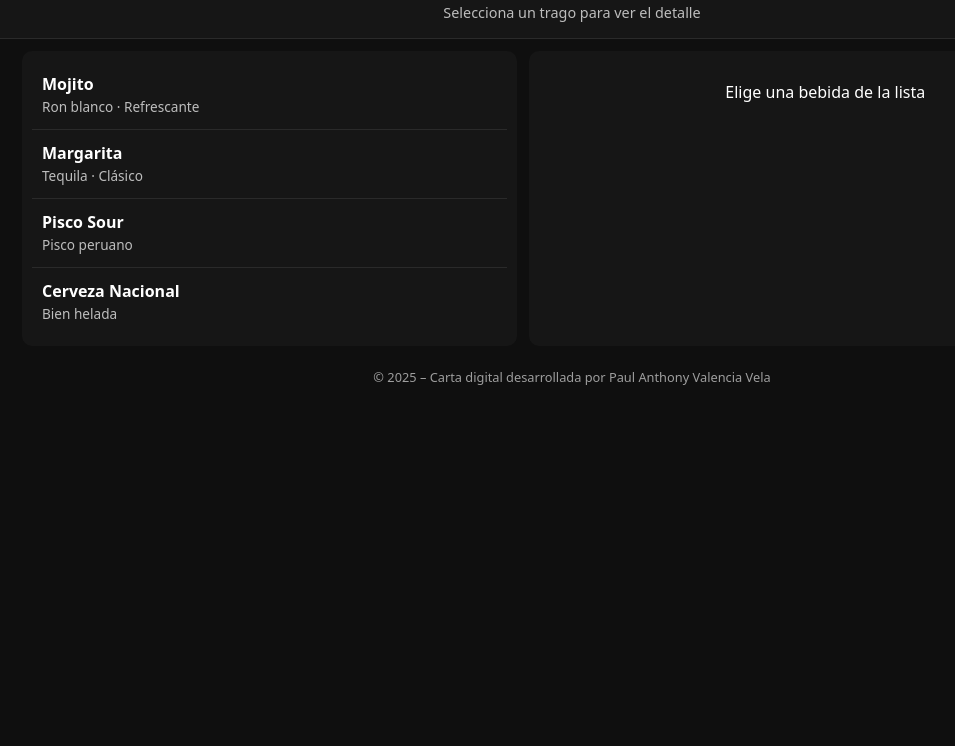
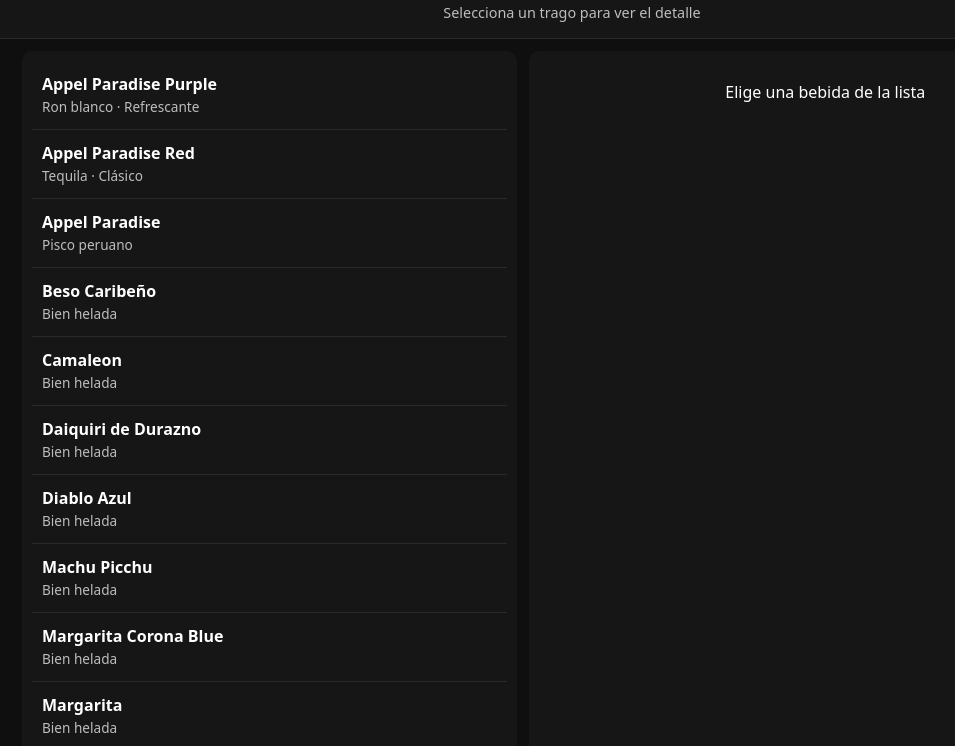
Before and after one commit to Panvave/carta-bar-karaoke, a plain HTML site: page index.html in a window 1280 px wide. Shown: the part 54-800 px from the top of the page, without its empty margins (68-1023 px from the left). Drawn offline with Linux system fonts and the light colour scheme.

Commit message:
Update index.html
Conectar imágenes locales de bebidas

```diff
--- a/index.html
+++ b/index.html
@@ -87,20 +87,56 @@
 
   <main class="container">
     <section class="lista">
-      <div class="item" onclick="ver('mojito')">
-        <strong>Mojito</strong>
+      <div class="item" onclick="ver('appelparadisepurple')">
+        <strong>Appel Paradise Purple</strong>
         <span>Ron blanco · Refrescante</span>
+      </div>
+      <div class="item" onclick="ver('appelparadisered')">
+        <strong>Appel Paradise Red</strong>
+        <span>Tequila · Clásico</span>
+      </div>
+      <div class="item" onclick="ver('appelparadise')">
+        <strong>Appel Paradise</strong>
+        <span>Pisco peruano</span>
+      </div>
+      <div class="item" onclick="ver('besocaribeno')">
+        <strong>Beso Caribeño</strong>
+        <span>Bien helada</span>
+      </div>
+      <div class="item" onclick="ver('camaleon')">
+        <strong>Camaleon</strong>
+        <span>Bien helada</span>
+      </div>
+      <div class="item" onclick="ver('daiquiridedurazno')">
+        <strong>Daiquiri de Durazno</strong>
+        <span>Bien helada</span>
+      </div>
+      <div class="item" onclick="ver('diabloazul')">
+        <strong>Diablo Azul</strong>
+        <span>Bien helada</span>
+      </div>
+      <div class="item" onclick="ver('machupicchu')">
+        <strong>Machu Picchu</strong>
+        <span>Bien helada</span>
+      </div>
+      <div class="item" onclick="ver('margaritacoroonablue')">
+        <strong>Margarita Corona Blue</strong>
+        <span>Bien helada</span>
       </div>
       <div class="item" onclick="ver('margarita')">
         <strong>Margarita</strong>
-        <span>Tequila · Clásico</span>
+        <span>Bien helada</span>
       </div>
-      <div class="item" onclick="ver('pisco')">
-        <strong>Pisco Sour</strong>
-        <span>Pisco peruano</span>
+      <div class="item" onclick="ver('mojito')">
+        <strong>Mojito</strong>
+        <span>Clasico - Bien helada</span>
       </div>
-      <div class="item" onclick="ver('cerveza')">
-        <strong>Cerveza Nacional</strong>
+      <div class="item" onclick="ver('orgasmo')">
+        <strong>Orgasmo</strong>
+        <span>Bien helada</span>
+      </div>
+      <div class="item" onclick="ver('sexonthebeach')">
+        <strong>Sex on the Beach</strong>
         <span>Bien helada</span>
       </div>
     </section>
@@ -116,29 +152,83 @@
 
   <script>
     const data = {
+      appelparadisepurple: {
+        nombre: 'Appel Paradise Purple',
+        desc: 'Sin descripción',
+        precio: 'S/ 23.00',
+        img: 'img/appelaradisepurple.webp'
+      },
+      appelparadisered: {
+        nombre: 'Appel Paradise Red',
+        desc: 'Sin descripción',
+        precio: 'S/ 23.00',
+        img: 'img/appelaradisered.webp'
+      },
+      appelparadise: {
+        nombre: 'Appel Paradise',
+        desc: 'Sin descripción',
+        precio: 'S/ 20.00',
+        img: 'img/appelaradise.webp'
+      },
+      besocaribeno: {
+        nombre: 'Beso Caribeño',
+        desc: 'Sin descripción',
+        precio: 'S/ 20.00',
+        img: 'img/besocaribeno.webp'
+      },
+      camaleon: {
+        nombre: 'Camaleon',
+        desc: 'Sin descripción',
+        precio: 'S/ 15.00',
+        img: 'img/camaleon.webp'
+      },
+      daiquiridedurazno: {
+        nombre: 'Daiquiri de Durazno',
+        desc: 'Sin descripción',
+        precio: 'S/ 20.00',
+        img: 'img/daiquiridedurazno.webp'
+      },
+      diabloazul: {
+        nombre: 'Diablo Azul',
+        desc: 'Sin descripción',
+        precio: 'S/ 20.00',
+        img: 'img/diabloazul.webp'
+      },
+      machupicchu: {
+        nombre: 'Machu Picchu',
+        desc: 'Sin descripción',
+        precio: 'S/ 20.00',
+        img: 'img/machupicchu.webp'
+      },
+      margaritacoronablue: {
+        nombre: 'Margarita Corona Blue',
+        desc: 'Sin descripción',
+        precio: 'S/ 30.00',
+        img: 'img/margaritacoronablue.webp'
+      },
+      margarita: {
+        nombre: 'Margaritaa',
+        desc: 'Cerveza rubia bien helada.',
+        precio: 'S/ 20.00',
+        img: 'img/margarita.webp'
+      },
       mojito: {
         nombre: 'Mojito',
-        desc: 'Ron blanco, hierbabuena fresca, limón y soda.',
-        precio: 'S/ 18.00',
-        img: 'https://images.unsplash.com/photo-1582457601528-7f8754c7a1e2?q=80&w=800'
+        desc: 'Sin descripción',
+        precio: 'S/ 15.00',
+        img: 'img/mojito.webp'
       },
-      margarita: {
-        nombre: 'Margarita',
-        desc: 'Tequila, limón natural y triple sec.',
+      orgasmo: {
+        nombre: 'Orgasmo',
+        desc: 'Sin descripción',
         precio: 'S/ 20.00',
-        img: 'https://images.unsplash.com/photo-1611095788468-2d2f9c0a7d55?q=80&w=800'
+        img: 'img/orgasmo.webp'
       },
-      pisco: {
-        nombre: 'Pisco Sour',
-        desc: 'Pisco peruano, limón, jarabe de goma y clara de huevo.',
-        precio: 'S/ 22.00',
-        img: 'https://images.unsplash.com/photo-1626078298869-8c6cfbfe74d2?q=80&w=800'
-      },
-      cerveza: {
-        nombre: 'Cerveza Nacional',
-        desc: 'Cerveza rubia bien helada.',
-        precio: 'S/ 10.00',
-        img: 'https://images.unsplash.com/photo-1608270586620-248524c67de9?q=80&w=800'
+      sexonthebeach: {
+        nombre: 'Sex on the Beach',
+        desc: 'Sin descripción',
+        precio: 'S/ 20.00',
+        img: 'img/sexonthebeach.webp'
       }
     };
 
```
